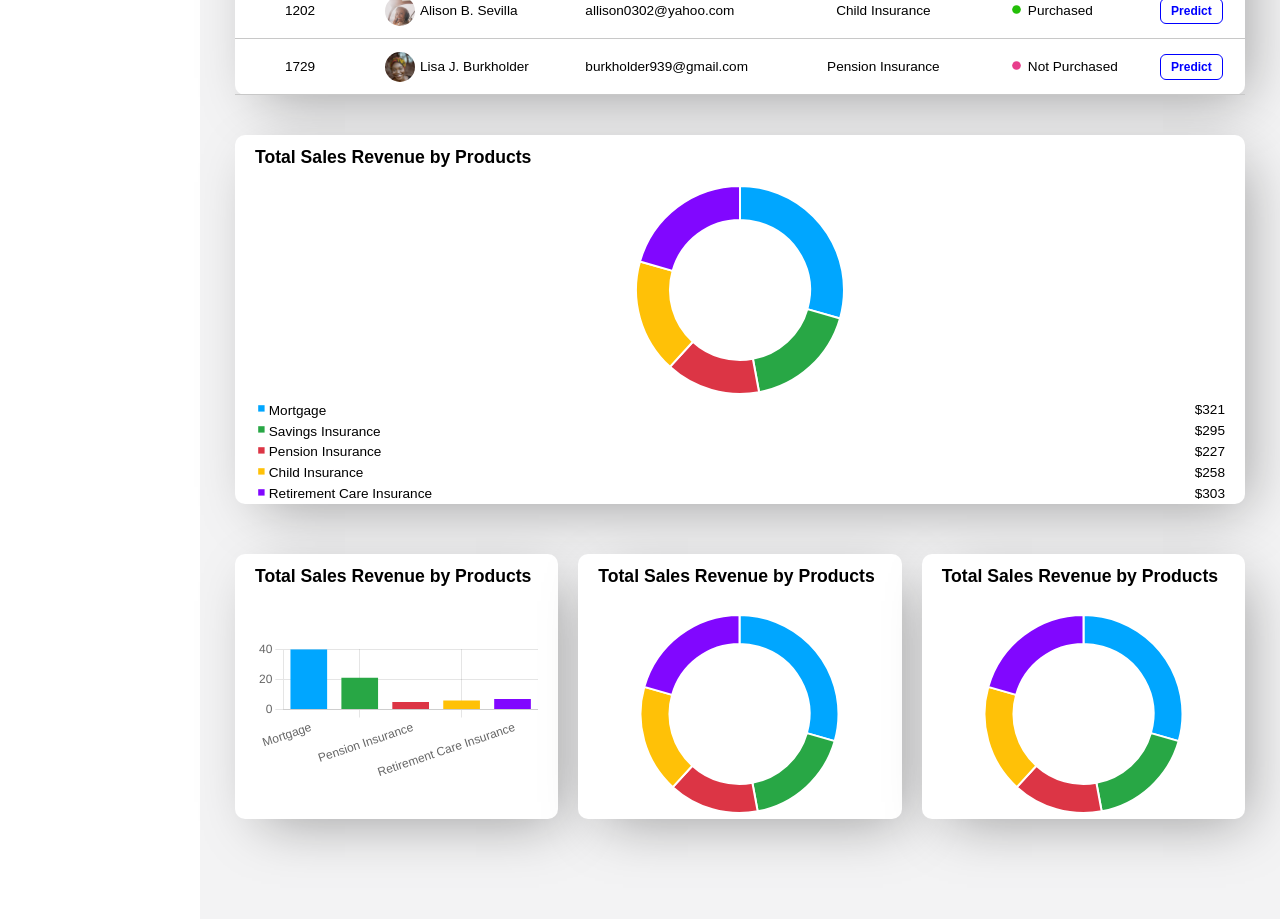
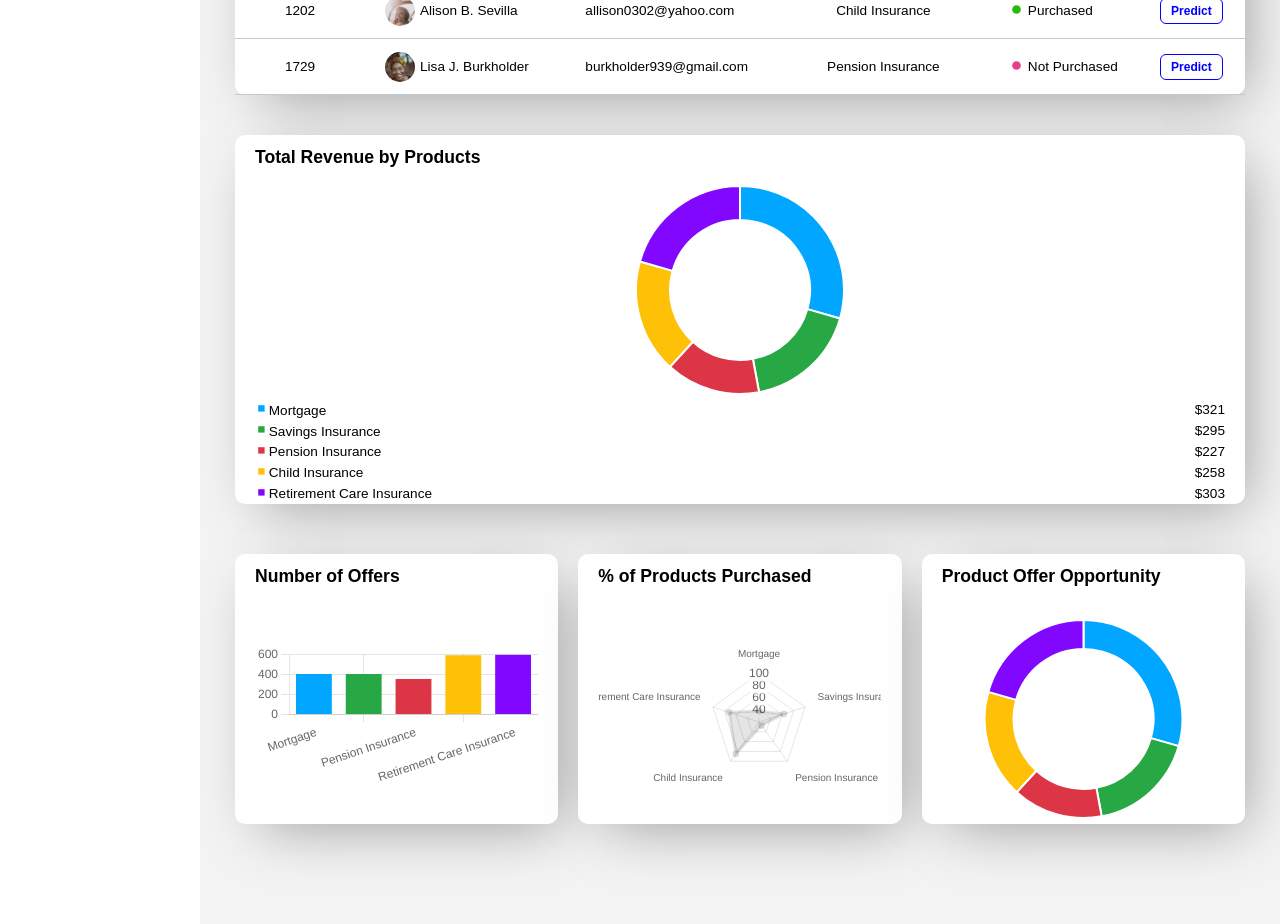
Before and after one commit to Simbamon/ibm_cp4d_demo_frontend, a React (Create React App) app: page /dashboard in a window 1280 px wide. Shown: the part 680-1604 px from the top of the page. Built offline with nearby package versions, Linux system fonts and the light colour scheme.

Commit message:
work in progress

```diff
--- a/package.json
+++ b/package.json
@@ -15,6 +15,7 @@
     "i18next-http-backend": "^1.3.0",
     "react": "^17.0.2",
     "react-chartjs-2": "^3.0.4",
+    "react-countup": "^5.2.0",
     "react-dom": "^17.0.2",
     "react-i18next": "^11.11.4",
     "react-router-dom": "^5.2.0",
--- a/src/Components/Dashboard/Dashboard.js
+++ b/src/Components/Dashboard/Dashboard.js
@@ -4,7 +4,8 @@
 import { ArrowDownward, ArrowUpward, Person, ShowChart, QuestionAnswer, Assignment } from '@material-ui/icons'
 import { withTranslation } from 'react-i18next';
 import { FiberManualRecord, Stop } from '@material-ui/icons'
-import { Doughnut, Bar } from 'react-chartjs-2'
+import { Doughnut, Bar, Radar } from 'react-chartjs-2'
+import CountUp from 'react-countup'
 import Client1KR from '../../images/client1KR.jpg';
 import Client2KR from '../../images/client2KR.jpg';
 import Client3KR from '../../images/client3KR.jpg';
@@ -35,7 +36,14 @@
                             <div style={{display: "flex", justifyContent: "space-between", alignItems: "center"}}>
                                 <div style={{margin: "0 0 0 5px"}}>
                                     <p style={{fontSize: "0.85rem", color: "grey"}}>{t('dashboard.1')}</p>
-                                    <h1 style={{fontSize: "1.7rem", margin: "7px 0px 7px 0px"}}>8,764</h1>
+                                    <h1 style={{fontSize: "1.7rem", margin: "7px 0px 7px 0px"}}>
+                                        <CountUp
+                                            start={8764*0.75}
+                                            end={8764}
+                                            duration ={0.9}
+                                            separator=","
+                                        />
+                                    </h1>
                                     <div style={{display: "flex", alignItems: "center"}}>
                                         <BoxTrend style={{backgroundColor: "lightblue"}}>
                                             <p style={{fontSize: "0.6rem", color: "blue", marginLeft: "2px"}}>15.3%</p>
@@ -54,7 +62,15 @@
                             <div style={{display: "flex", justifyContent: "space-between", alignItems: "center"}}>
                                 <div style={{margin: "0 0 0 5px"}}>
                                     <p style={{fontSize: "0.85rem", color: "grey"}}>{t('dashboard.2')}</p>
-                                    <h1 style={{fontSize: "1.7rem", margin: "7px 0px 7px 0px"}}>{t('dashboard.5')}</h1>
+                                    <h1 style={{fontSize: "1.7rem", margin: "7px 0px 7px 0px"}}>
+                                        {t('dashboard.5-1')}
+                                        <CountUp
+                                            start={t('dashboard.5')*0.75}
+                                            end={t('dashboard.5')}
+                                            duration ={0.9}
+                                            separator=","
+                                        />
+                                        </h1>
                                     <div style={{display: "flex", alignItems: "center"}}>
                                         <BoxTrend style={{backgroundColor: "lightblue"}}>
                                             <p style={{fontSize: "0.6rem", color: "blue", marginLeft: "2px"}}>8.61%</p>
@@ -73,7 +89,14 @@
                             <div style={{display: "flex", justifyContent: "space-between", alignItems: "center"}}>
                                 <div style={{margin: "0 0 0 5px"}}>
                                     <p style={{fontSize: "0.85rem", color: "grey"}}>{t('dashboard.3')}</p>
-                                    <h1 style={{fontSize: "1.7rem", margin: "7px 0px 7px 0px"}}>122</h1>
+                                    <h1 style={{fontSize: "1.7rem", margin: "7px 0px 7px 0px"}}>
+                                        <CountUp
+                                            start={122*0.75}
+                                            end={122}
+                                            duration ={0.9}
+                                            separator=","
+                                        />
+                                    </h1>
                                     <div style={{display: "flex", alignItems: "center"}}>
                                         <BoxTrend style={{backgroundColor: "pink"}}>
                                             <p style={{fontSize: "0.6rem", color: "red", marginLeft: "2px"}}>3.57%</p>
@@ -91,7 +114,14 @@
                             <div style={{display: "flex", justifyContent: "space-between", alignItems: "center"}}>
                                 <div style={{margin: "0 0 0 5px"}}>
                                     <p style={{fontSize: "0.85rem", color: "grey"}}>{t('dashboard.4')}</p>
-                                    <h1 style={{fontSize: "1.7rem", margin: "7px 0px 7px 0px"}}>1,521</h1>
+                                    <h1 style={{fontSize: "1.7rem", margin: "7px 0px 7px 0px"}}>
+                                        <CountUp
+                                            start={1521*0.75}
+                                            end={1521}
+                                            duration ={0.9}
+                                            separator=","
+                                        />
+                                    </h1>
                                     <div style={{display: "flex", alignItems: "center"}}>
                                         <BoxTrend style={{backgroundColor: "lightblue"}}>
                                             <p style={{fontSize: "0.6rem", color: "blue", marginLeft: "2px"}}>12.9%</p>
@@ -264,11 +294,11 @@
                                                 datasets: [{data: [10, 6, 5, 6, 7],
                                                 backgroundColor: ['#00A6FF', '#28A745', '#DC3545', '#FFC107', '#8107FF']}]}}
                                         options={{plugins: {
-                                            legend: {
-                                                display: false
-                                            }
-                                        },
-                                        maintainAspectRatio: false, cutout: 70}}
+                                                        legend: {
+                                                            display: false
+                                                        }
+                                                    },
+                                                maintainAspectRatio: false, cutout: 70}}
                                         />
                                     </th>
                                 </tr>
@@ -346,13 +376,12 @@
                     <Graphs>
                         <BarGraph>
                             <thead>
-                                <caption>{t('piechart.1')}</caption>
+                                <caption>{t('charts.1')}</caption>
                                 <tr>
                                     <th>
                                     <Bar
-                                        labels = {"asfdsaf"}
                                         data = {{labels: [t('product.1'), t('product.2'), t('product.3'), t('product.4'), t('product.5')],
-                                                datasets: [{data: [40, 21, 5, 6, 7],
+                                                datasets: [{data: [402, 404, 354, 590, 594],
                                                             backgroundColor: ['#00A6FF', '#28A745', '#DC3545', '#FFC107', '#8107FF']}]}}
                                         options = {{ plugins: {
                                                         legend: {
@@ -367,13 +396,19 @@
                         </BarGraph>
                         <BarGraph>
                             <thead>
-                                <caption>{t('piechart.1')}</caption>
+                                <caption>{t('charts.2')}</caption>
                                 <tr>
                                     <th>
-                                    <Doughnut
-                                        data ={{datasets: [{data: [10, 6, 5, 6, 7],
-                                                            backgroundColor: ['#00A6FF', '#28A745', '#DC3545', '#FFC107', '#8107FF']}]}}
-                                        options={{maintainAspectRatio: false, cutout: 70}}
+                                    <Radar
+                                        data ={{labels: [t('product.1'), t('product.2'), t('product.3'), t('product.4'), t('product.5')],
+                                                datasets: [{data: [38, 63, 27, 85, 72],
+                                                            }]}}
+                                        options={{plugins: {
+                                            legend: {
+                                                display: false
+                                            }
+                                        },
+                                            maintainAspectRatio: false}}
                                         />
                                     </th>
                                 </tr>
@@ -381,7 +416,7 @@
                         </BarGraph>
                         <BarGraph>
                             <thead>
-                                <caption>{t('piechart.1')}</caption>
+                                <caption>{t('charts.3')}</caption>
                                 <tr>
                                     <th>
                                     <Doughnut
--- a/src/Components/Dashboard/Dashboard_element.js
+++ b/src/Components/Dashboard/Dashboard_element.js
@@ -52,7 +52,7 @@
 
 
 export const DashboardTable = styled.div`
-    flex: 1 1 65%;
+    flex: 1 1 70%;
     margin : 10px;
     border-radius: 10px;
     white-space: nowrap;
@@ -170,6 +170,7 @@
     text-align: left;
     font-size: 0.85rem;
     height: 100%;
+    min-height: 366.51px;
     width: 100%;
     display: table;
     table-layout: fixed;
@@ -217,6 +218,7 @@
     text-align: left;
     font-size: 0.85rem;
     height: 100%;
+    min-height: 270px;
     width: 100%;
     display: table;
     table-layout: fixed;
--- a/src/Components/Navbar/Navbar_element.js
+++ b/src/Components/Navbar/Navbar_element.js
@@ -1,5 +1,4 @@
 import styled from 'styled-components'
-import { Link } from 'react-router-dom'
 
 export const Nav = styled.nav`
     background: white;
@@ -9,7 +8,7 @@
     z-index: 10;
 `
 
-export const NavLink = styled(Link) `
+export const NavLink = styled.div `
     color: black;
     display: flex;
     align-items: center;
--- a/src/index.js
+++ b/src/index.js
@@ -1,11 +1,13 @@
-import React from 'react';
+import React, { Suspense } from 'react';
 import ReactDOM from 'react-dom';
 import App from './App';
 import './i18next';
 
 ReactDOM.render(
   <React.StrictMode>
-    <App />
+    <Suspense fallback = {(<div>Loading</div>)}>
+      <App />
+    </Suspense>
   </React.StrictMode>,
   document.getElementById('root')
 );
--- a/src/locales/en/translationEN.json
+++ b/src/locales/en/translationEN.json
@@ -13,7 +13,8 @@
         "2": "Total Revenue",
         "3": "Potential Offers",
         "4": "Total Sales",
-        "5": "$30,217",
+        "5-1": "$",
+        "5": 30217,
         "6": "compared to last month"
     },
     "table": {
@@ -48,20 +49,16 @@
         "5": "Retirement Care Insurance"
     },
     "piechart": {
-        "1": "Total Sales Revenue by Products",
+        "1": "Total Revenue by Products",
         "2": "$321",
         "3": "$295",
         "4": "$227",
         "5": "$258",
         "6": "$303"
     },
-    "days": {
-        "sun": "Sun",
-        "mon": "Mon",
-        "tue": "Tue",
-        "wed": "Wed",
-        "thu": "Thur",
-        "fri": "Fri",
-        "sat": "Sat"
-      }
+    "charts": {
+        "1": "Number of Offers",
+        "2": "% of Products Purchased",
+        "3": "Product Offer Opportunity"
+    }
 }
--- a/src/locales/ko/translationKO.json
+++ b/src/locales/ko/translationKO.json
@@ -13,7 +13,11 @@
         "2": "총 수익",
         "3": "포테셜 오퍼",
         "4": "총 판매량",
-        "5": "₩30,217,100",
+        "5-2": 8764,
+        "5-3": 122,
+        "5-4": 1521,
+        "5-1": "₩",
+        "5": 30217100,
         "6": "저번달 대비"
     },
     "table": {
@@ -54,5 +58,10 @@
         "4": "₩227,000",
         "5": "₩258,000",
         "6": "₩303,000"
+   },
+   "charts": {
+       "1": "보험상품 오퍼",
+       "2": "보험상품 구매 비율",
+       "3": "보험상품 오퍼 기회"
    }
 }
```
Also changed, not shown: 1 other file (tests, documents, lock files or other folders).
